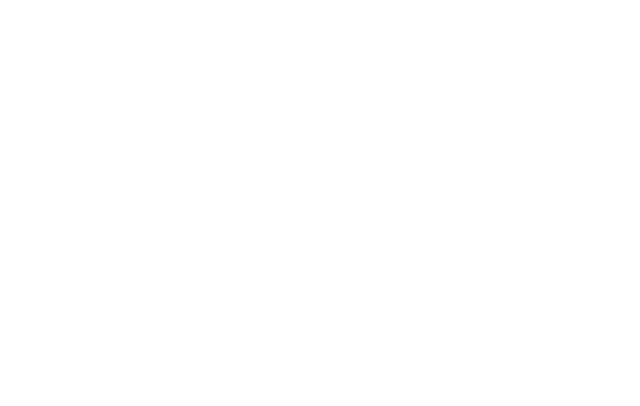
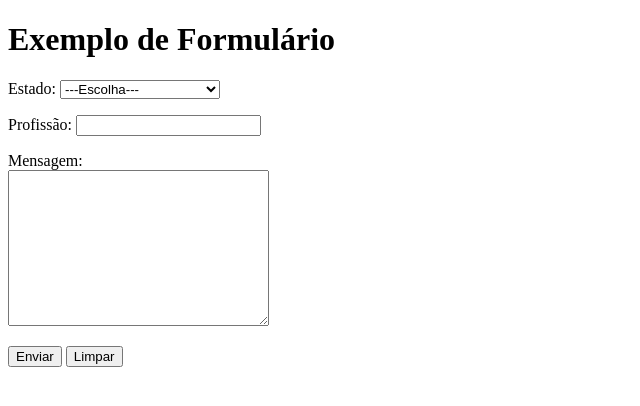
Before and after one commit to MatheusAlbano/html-css, a plain HTML site: page modulo4/ex25/forms007.html in a window 1280 px wide. Shown: the whole page, without its empty margins (0-640 px from the left). Drawn offline with Linux system fonts and the light colour scheme.

Commit message:
forms007

```diff
--- a/modulo4/ex25/forms007.html
+++ b/modulo4/ex25/forms007.html
@@ -6,6 +6,45 @@
     <title>Formulário</title>
 </head>
 <body>
+    <h1>Exemplo de Formulário</h1>
+    <form action="cadastro.php" method="post" autocomplete="on">
+        <p>
+            <label for="iest">Estado: </label>
+            <select name="estado" id="iest">
+                <option value="" selected>---Escolha---</option>
+                <optgroup label="Região Sudeste">
+                    <option value="MG">Minas Gerais</option>
+                    <option value="RJ">Rio de Janeiro</option>
+                    <option value="SP">São Paulo</option>
+                </optgroup>
 
+                <optgroup label="Região Norte">
+                    <option value="MA">Maranhão</option>
+                    <option value="PE">Pernambuco</option>
+                    <option value="RN">Rio Grande do Norte</option>
+                </optgroup>
+            </select>
+        </p>
+        <p>
+            <label for="iprof">Profissão: </label>
+            <input type="text" name="prof" id="iprof" list="lstprof">
+            <datalist id="lstprof">
+                <option value="ADM">Admnistrador</option>
+                <option value="CONT">Contabilista</option>
+                <option value="DEV">Desenvolvedor</option>
+                <option value="PROF">Professor</option>
+            </datalist>
+        </p>
+
+        <p>
+            <label for="imsg">Mensagem: </label> <br>
+            <textarea name="msg" id="imsg" cols="30" rows="10"></textarea>
+        </p>
+
+        <p>
+            <input type="submit" value="Enviar">
+            <input type="reset" value="Limpar">
+        </p>
+    </form>
 </body>
 </html>
```
